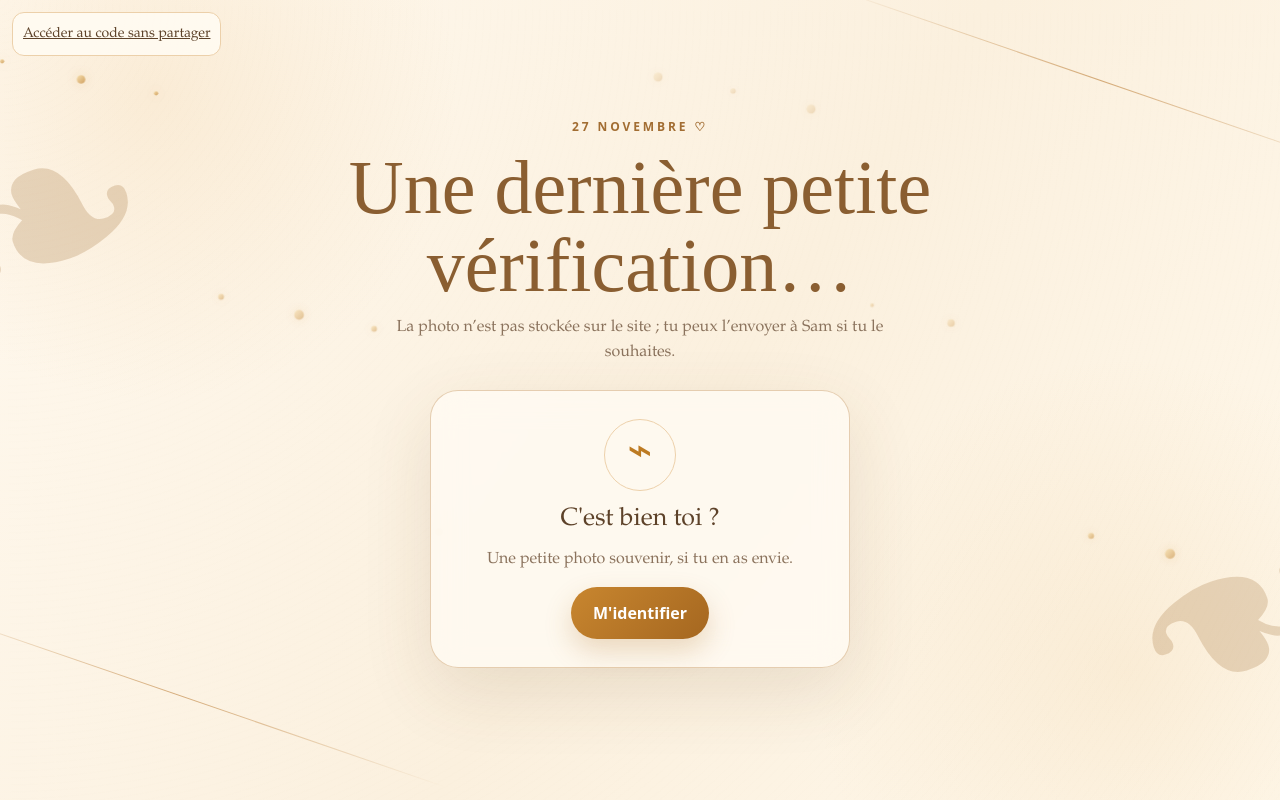
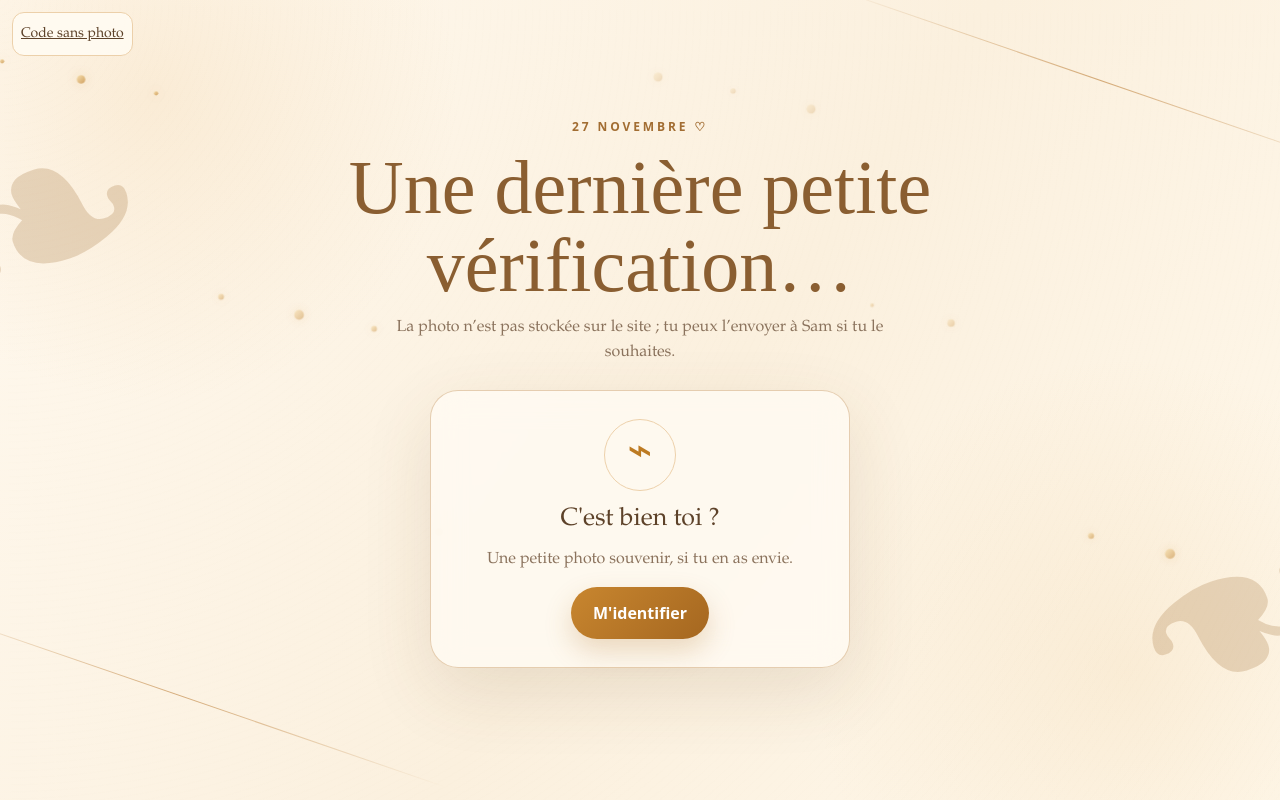
Before and after one commit to SamNaia1an/samnaia1AN, a Next.js app: page / in a window 1280 px wide. Built offline with nearby package versions, Linux system fonts and the light colour scheme.

Commit message:
Compact photo opt-out label while preserving accessible tap target

```diff
--- a/components/PhotoGate.tsx
+++ b/components/PhotoGate.tsx
@@ -132,7 +132,7 @@ export function PhotoGate({ onComplete, onOwnerSkip }: Props) {
 
   return (
     <motion.section className="center-stage" initial={{ opacity: 0 }} animate={{ opacity: 1 }}>
-      {!codeStep && !cameraOpen && status === "idle" && <button type="button" onClick={continueToCode} style={{position:"absolute",top:"max(12px, env(safe-area-inset-top))",left:"max(12px, env(safe-area-inset-left))",zIndex:10,minHeight:44,padding:"8px 10px",fontSize:14,fontWeight:500,background:"rgba(255,250,241,.95)",border:"1px solid var(--gold-soft)",borderRadius:12,color:"var(--ink)",cursor:"pointer",textDecoration:"underline"}}>Accéder au code sans partager</button>}
+      {!codeStep && !cameraOpen && status === "idle" && <button type="button" onClick={continueToCode} style={{position:"absolute",top:"max(12px, env(safe-area-inset-top))",left:"max(12px, env(safe-area-inset-left))",zIndex:10,minHeight:44,padding:"6px 8px",fontSize:14,fontWeight:500,background:"rgba(255,250,241,.95)",border:"1px solid var(--gold-soft)",borderRadius:12,color:"var(--ink)",cursor:"pointer",textDecoration:"underline"}}>Code sans photo</button>}
       <div className="eyebrow">27 novembre ♡</div>
       <h1 className="display-title">Une dernière petite vérification…</h1>
       <p className="soft-copy">La photo n’est pas stockée sur le site ; tu peux l’envoyer à Sam si tu le souhaites.</p>
```
